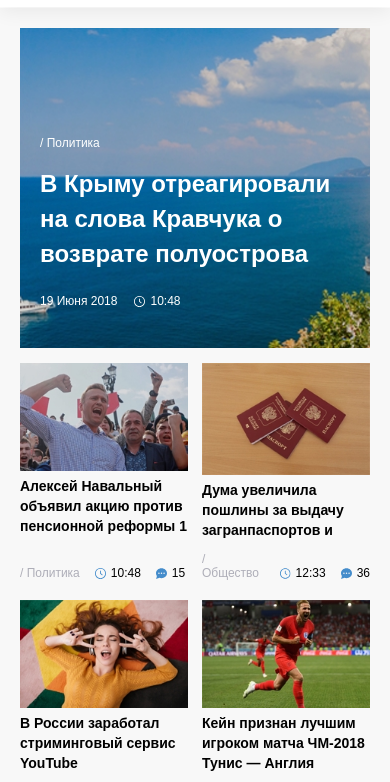
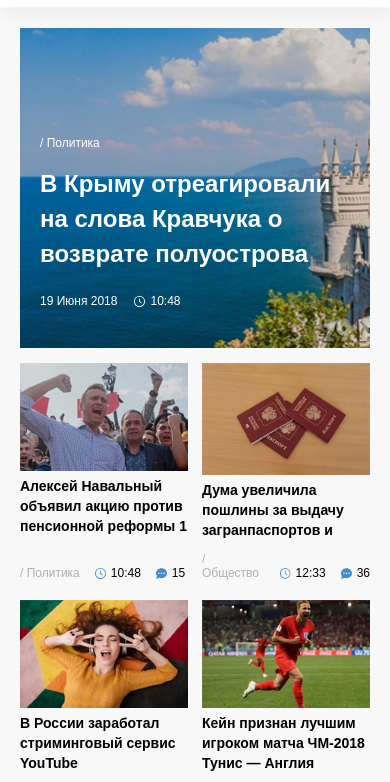
Before and after one commit to yarbest/news, a plain HTML site: page src/index.html in a window 390 px wide. Shown: the part 52-834 px from the top of the page. Drawn offline with nearby package versions, Linux system fonts and the light colour scheme.

Commit message:
пофиксил отступы у мейна, и фон большой новости поставил по центру

```diff
--- a/src/sass/main.sass
+++ b/src/sass/main.sass
@@ -45,6 +45,8 @@
     justify-content: flex-end
     background-repeat: no-repeat
     background-size: cover
+    background-position: center center
+
     overflow: hidden
     color: #ffffff
     &__hashtag
@@ -199,8 +201,9 @@
     .main-wrapper
         margin-top: 68px
         //так как шапка фиксирована, нужно предотвратить заезжание контента под нее
-    //из другого фала
 
+    .main
+        margin-right: 0
     .large-news
         &__title
             font-size: 24px
@@ -217,6 +220,7 @@
     .main
         flex-basis: 100%
         order: -1
+        margin: 0
     .small-news
 
         // display: flex
@@ -234,15 +238,15 @@
             flex-direction: column
             align-items: center
 
-    .main
-        margin: 0
+    // .main
+    //     margin: 0
         // justify-content: center
 
 @media ( max-width: 480px )
     .main-wrapper
         margin-top: 60px
-
-
+    .large-news
+        // background-position: center center
 @media ( max-width: 380px )
     .main
         justify-content: center
```
Also changed, not shown: src/css/main.css.
